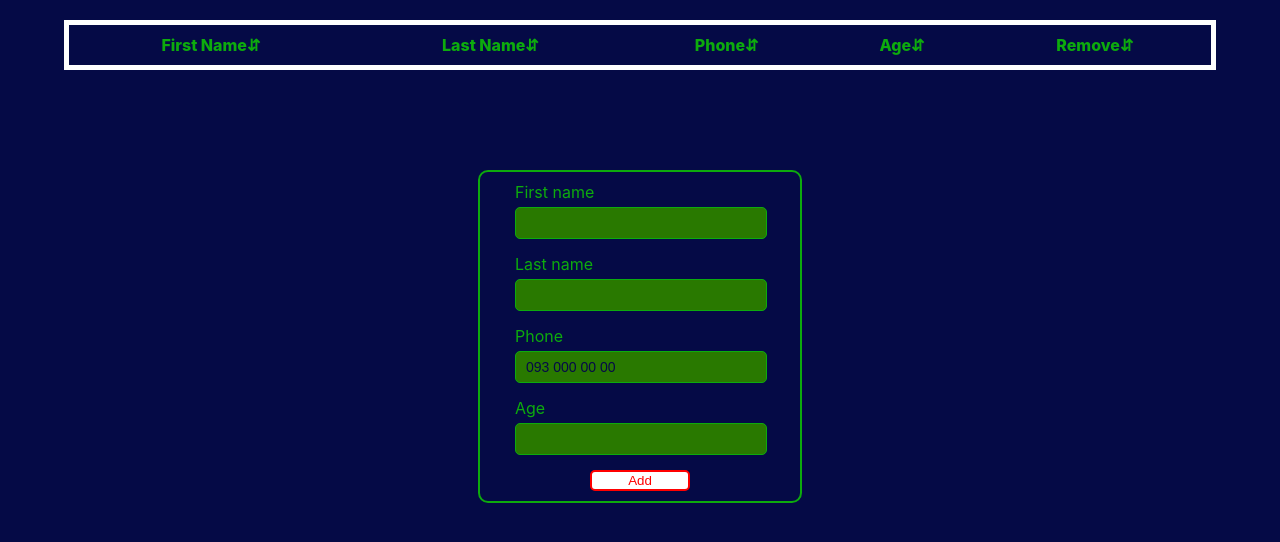
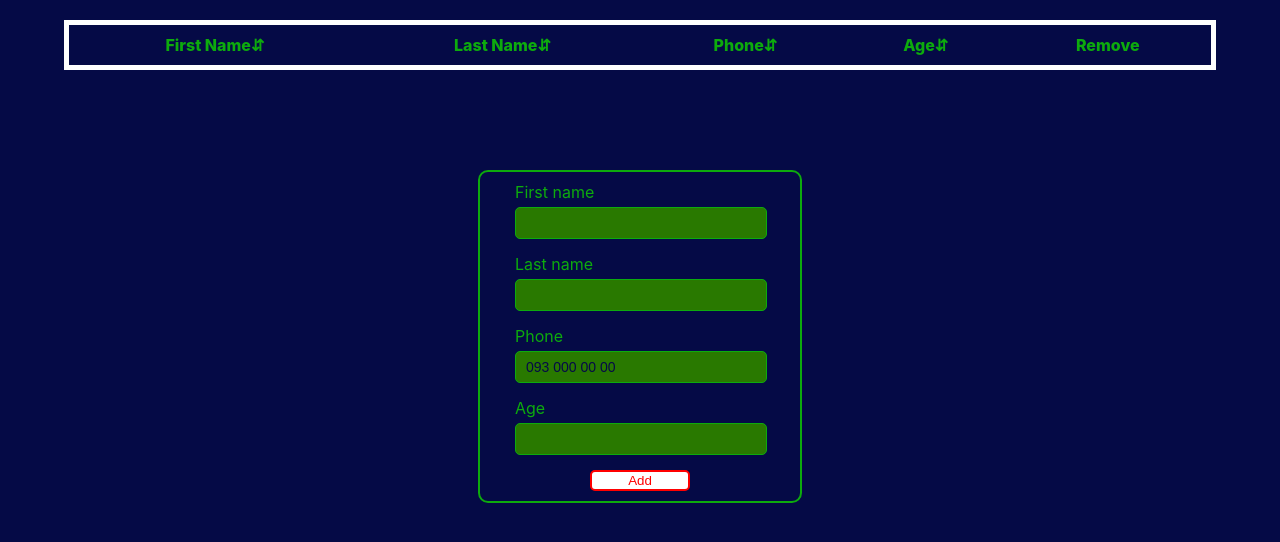
Before and after one commit to chizhkov422/reactiveTableReact, a React (Create React App) app: page / in a window 1280 px wide. Shown: the top 542 px of the page. Built offline with nearby package versions, Linux system fonts and the light colour scheme.

Commit message:
Fixed bug with props in TableComponent

```diff
--- a/src/components/Table/TableHead/index.js
+++ b/src/components/Table/TableHead/index.js
@@ -16,11 +16,15 @@ const TableHeadComponent = ({ title, orderingColumn, columnId }) => {
   return (
     <TableHead>
       {title}
-      <OrderIcon
-        onClick={() => orderingColumn(columnId)}
-      >
-        &#8693;
-      </OrderIcon>
+      {
+        (title !== 'Remove') ?
+          <OrderIcon
+            onClick={() => orderingColumn(columnId)}
+          >
+            &#8693;
+          </OrderIcon> : ''
+      }
+
     </TableHead>
   );
 }
--- a/src/components/Table/TableRow/index.js
+++ b/src/components/Table/TableRow/index.js
@@ -15,7 +15,7 @@ const TableDataIcon = styled.span`
   color: #cc1111;
 `;
 
-const TableComponent = ({ data, index }) => {
+const TableComponent = ({ data, index, removingItem }) => {
   return (
     <TableRow
       doubles={!Boolean(index % 2)}
@@ -28,7 +28,7 @@ const TableComponent = ({ data, index }) => {
         <TableDataIcon
           role="img"
           aria-label="removeIcon"
-          onClick={() => { this.props.removingItem(data.id) }}
+          onClick={() => { removingItem(data.id) }}
         >
           &#10006;
       </TableDataIcon>
```
